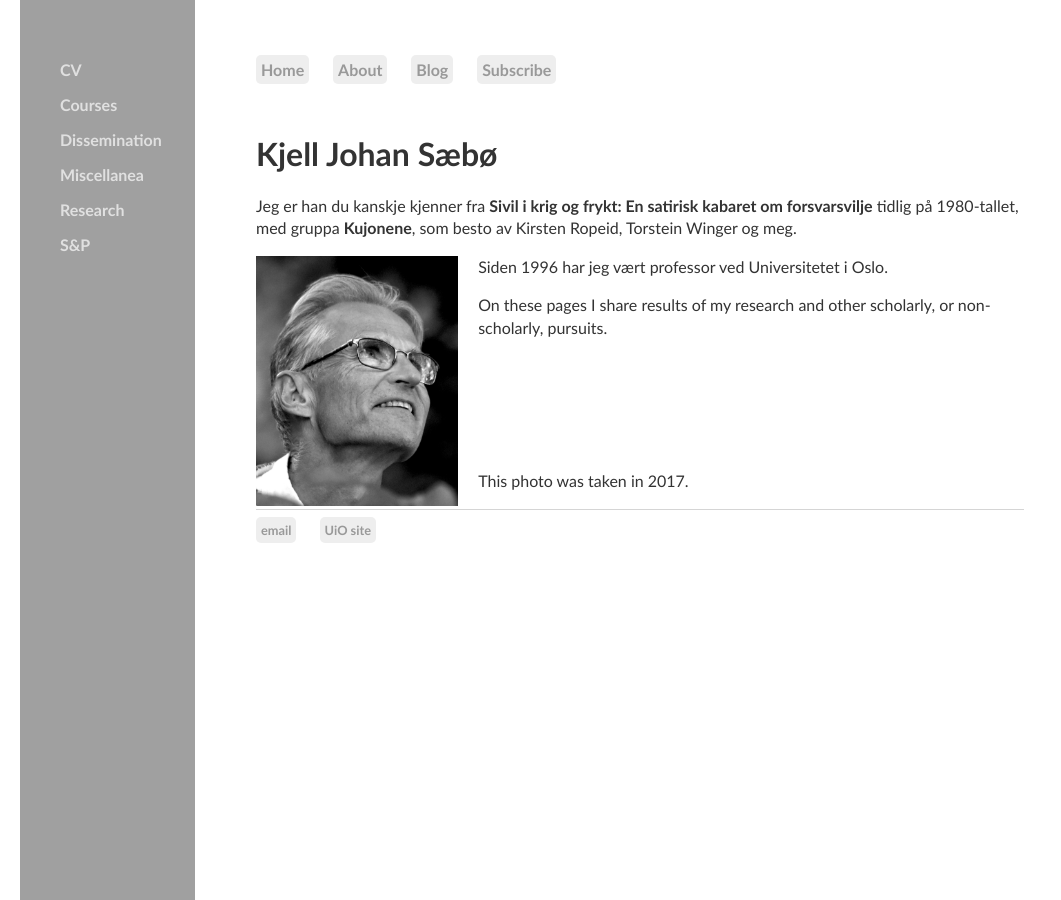
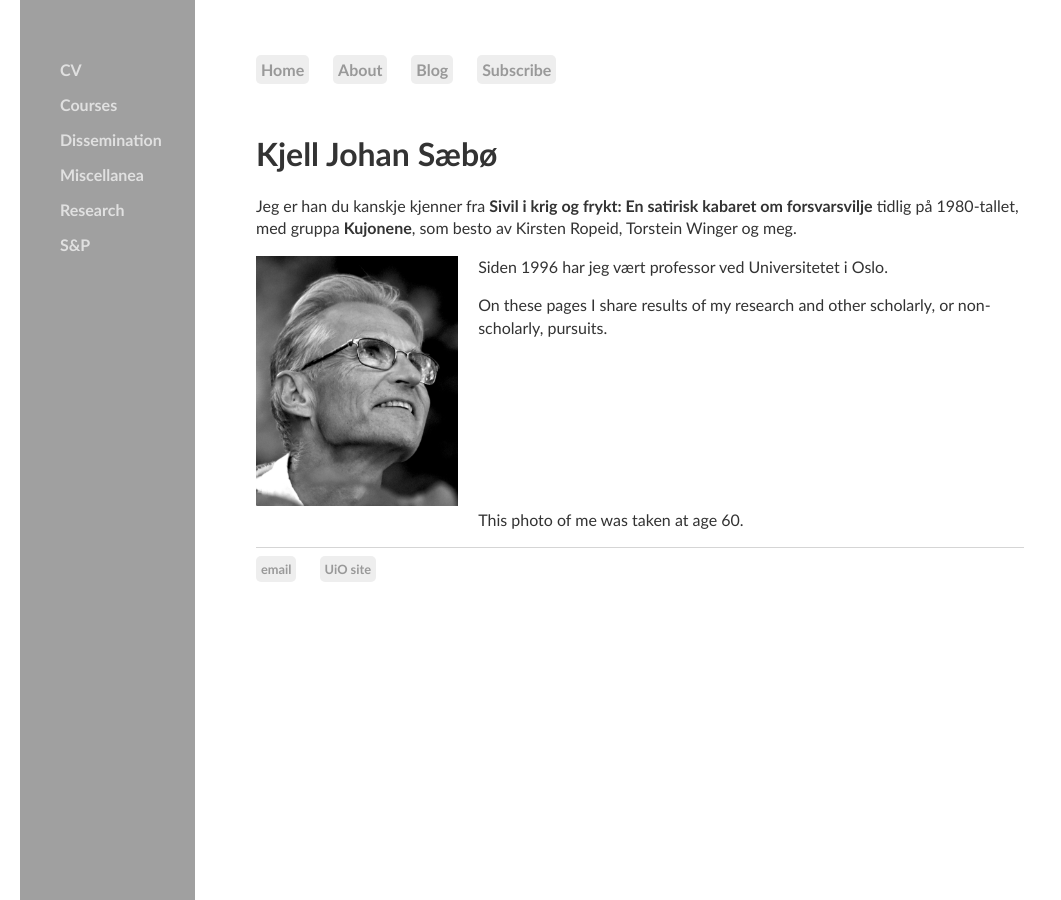
Before and after one commit to kjelljs/kjelljs.github.io, a Jekyll site: the page built from index.html, in a window 1280 px wide. Shown: the whole page, without its empty margins (0-1061 px from the left). Built offline with Jekyll 4.4.1, drawn with Linux system fonts in a browser that asks for light colours.

Commit message:
Update index.html

```diff
--- a/index.html
+++ b/index.html
@@ -6,5 +6,5 @@ title: Kjell Johan S
 	<h1>Kjell Johan Sæbø</h1>
 	<p>Jeg er han du kanskje kjenner fra <b>Sivil i krig og frykt: En satirisk kabaret om forsvarsvilje</b> tidlig på 1980-tallet, med gruppa <b>Kujonene</b>, som besto av Kirsten Ropeid, Torstein Winger og meg.</p>
 	<div style="float:left;"><img style="height:250px;" src="/pics/Saeboe5G.jpg">&nbsp; &nbsp; &nbsp; </div>
-	<p>Siden 1996 har jeg vært professor ved Universitetet i Oslo.</p><p>On these pages I share results of my research and other scholarly, or non-scholarly, pursuits.</p><p>&nbsp;</p><p>&nbsp;</p><p>&nbsp;</p><p>This photo was taken in 2017.</p>
+	<p>Siden 1996 har jeg vært professor ved Universitetet i Oslo.</p><p>On these pages I share results of my research and other scholarly, or non-scholarly, pursuits.</p><p>&nbsp;</p><p>&nbsp;</p><p>&nbsp;</p><p>&nbsp;</p><p>This photo of me was taken at age 60.</p>
 </div><!-- /.blurb -->
```
